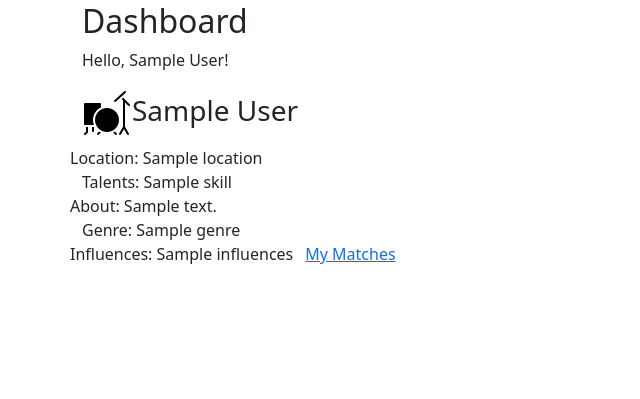
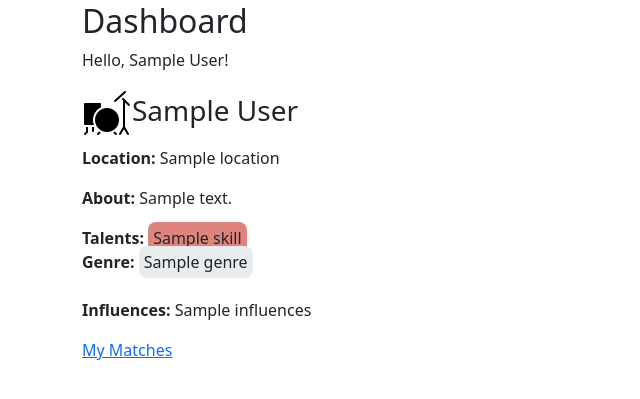
Before and after one commit to rachelmcginn/instajam, a Flask app: template templates/dashboard.html in a window 1280 px wide. Shown: the part 144-543 px from the top of the page, without its empty margins (0-640 px from the left). Run offline with Flask 2, Linux system fonts and the light colour scheme; tables that the repository leaves empty hold one stand-in row (values such as "Sample post"); the template is opened without the code that fills it: values that come from a table or form of the project are taken from there, most other values are stand-ins (such as "Sample title", 1, 10 or a date in 2020); some libraries are stand-ins or nearby versions.

Commit message:
Worked on dashboard

```diff
--- a/static/style.css
+++ b/static/style.css
@@ -35,6 +35,10 @@
   height: 50px;
 }
 
+.user-data {
+  font-weight: bold;
+}
+
   li {
     display: inline;
   }
--- a/templates/dashboard.html
+++ b/templates/dashboard.html
@@ -12,9 +12,10 @@
 
 
   <div class="row">
+    <div class="col">
       {% if user_type == 'musician' %}
       <h3>
-      <img class="user_icon" src="static/icon_guitarist_red.png" alt="Red silhouette of a drumkit">{{ display_name }}
+        <img class="user_icon" src="static/icon_guitarist_black.png" alt="Black silhouette of a drumkit">{{ display_name }}
       </h3>
       {% else %}
       <h3>
@@ -22,38 +23,52 @@
       </h3>
       {% endif %}
 
-    Location: {{ location }}
+      <p>
+        <span class="user-data">
+          Location:</span> {{ location }}
+      </p>
+
+      <p>
+        <span class="user-data">
+          About:</span> {{ description }}
+      </p>
 
       {% if user_type == 'band' %}
-        <ul id="skill-genre-lists">
-          Seeking:
+          <ul>
+            <span class="user-data">
+            Seeking: </span>
             {% for skill in seeking %}
-          <li>{{ skill.skill_name }}</li>
+            <li class="skill-item">{{ skill.skill_name }}</li>
               {% endfor %}
           </ul>
 
       {% else %}
-    <ul id="skill-genre-lists">
-      Talents:
+      <ul>
+        <span class="user-data">
+          Talents: </span>
             {% for skill in skills %}
-      <li>{{ skill.skill_name }}</li>
+            <li class="skill-item">{{ skill.skill_name }}</li>
             {% endfor %}
       </ul>
       {% endif %}
 
-    About: {{ description }} <br>
-
-    <ul id="skill-genre-lists">
-      Genre:
+      <ul>
+        <span class="user-data">
+          Genre: </span>
             {% for genre in genres %}
-      <li>{{ genre.genre_name }}</li>
+            <li class="genre-item">{{ genre.genre_name }}</li>
             {% endfor %}
       </ul>
 
-    Influences: {{ influences }} <br>
       <br>
+
+      <p>
+        <span class="user-data">
+          Influences: </span> {{ influences }}
+      </p>
+  </div>
+    <div class="row">
       <div class="col">
-      <div class="row">
         <a href="/matches">My Matches</a>
       </div>
     </div>
--- a/templates/matches.html
+++ b/templates/matches.html
@@ -52,7 +52,7 @@
     {% elif user_type == 'band' %}
       <h2>
         <container class="user_icon">
-          <img src="static/icon_guitarist_black.png" alt="Black silhouette of a guitarist">{{ match.display_name }}</h2>
+          <img src="static/icon_guitarist_red.png" alt="Red silhouette of a guitarist">{{ match.display_name }}</h2>
         </container>
 
       <!-- match talents (musician skills) -->
```
Also changed, not shown: templates/sign-up.html (deleted, +0 -10 lines). Lines whose indentation alone changed are shown as unchanged.
